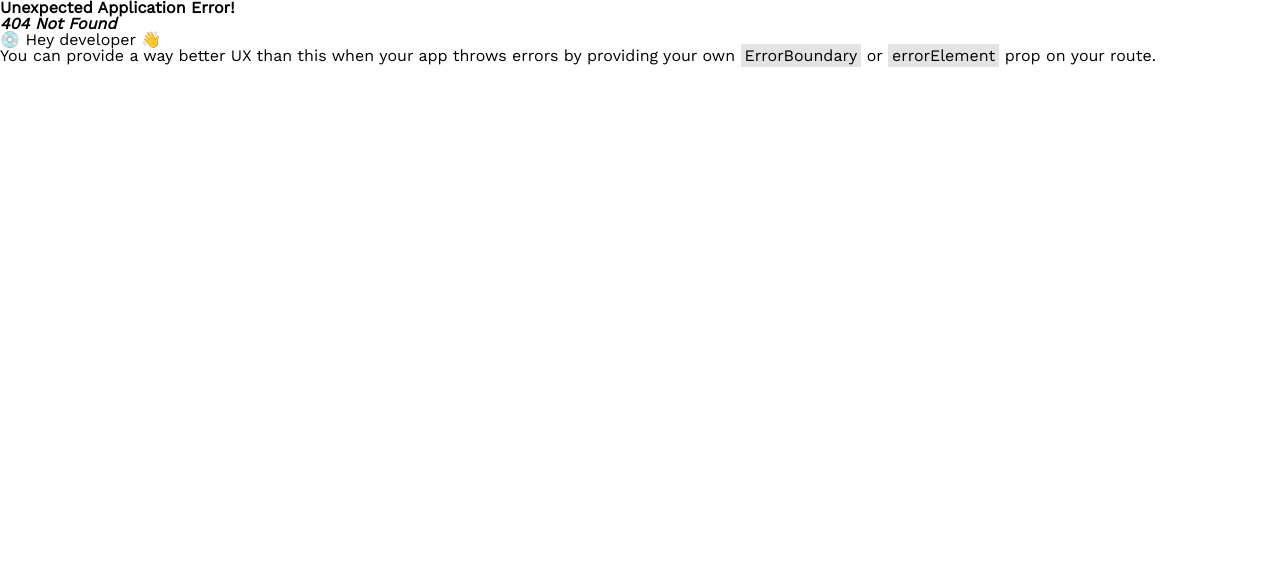
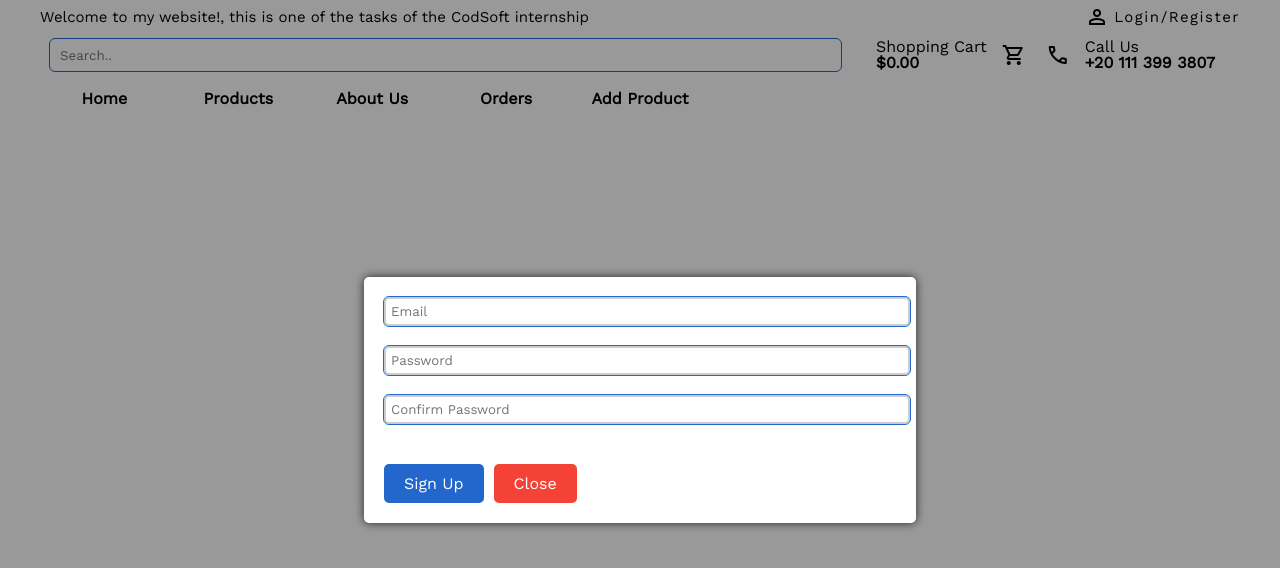
Before and after one commit to TheOnlyMonster/CODESOFT-LVL3-TASK2, a React app in the folder client-side/: page /sign-up in a window 1280 px wide. Before the commit this address had no page. Built offline with nearby package versions, Linux system fonts and the light colour scheme.

Commit message:
Added Sign Up Validation And Front End Design

```diff
--- /dev/null
+++ b/client-side/src/pages/ErrorPage.js
@@ -0,0 +1,13 @@
+import Container from "../components/Container/Container";
+import NavigationBar from "../components/NavigationBar/NavigationBar";
+const ErrorPage = () => {
+  return (
+    <>
+      <NavigationBar />
+      <Container>
+        <h1>Unexpected Error</h1>
+      </Container>
+    </>
+  );
+};
+export default ErrorPage;
--- a/client-side/src/pages/PopUpForm/PopUpForm.js
+++ b/client-side/src/pages/PopUpForm/PopUpForm.js
@@ -14,16 +14,18 @@ export default function PopUpForm(props) {
     if (props.type === "mixed") {
       data = new FormData();
       for (const formProp of props.formData) {
-
         data.append(formProp.name, formProp.value);
       }
+    }else {
+      data = props.formData;
+      console.log(data);
     }
     try {
       const headers = props.type === "json" ? { headers: { "Content-Type": "application/json" } } : {}
       const res = await fetch(props.action, {
         method: props.method,
         body: props.type === "mixed" ? data : JSON.stringify(props.formData),
-        headers
+        ...headers
       });
       if (res.status === 422) {
         const errors = await res.json();
--- a/client-side/src/pages/PopUpForm/PopUpForm.module.css
+++ b/client-side/src/pages/PopUpForm/PopUpForm.module.css
@@ -24,7 +24,9 @@
 .popup-inner h2 {
   margin-top: 0;
 }
-
+.popup-inner a {
+  text-decoration: underline;
+}
 .popup-inner label {
   display: block;
   margin-bottom: 10px;
@@ -36,6 +38,7 @@
   border-radius: 5px;
   border: 2px solid #ccc;
   margin-bottom: 10px;
+  overflow-x: scroll;
 }
 
 .popup-inner button[type="submit"],
--- a/client-side/src/pages/AuthForm/AuthForm.js
+++ b/client-side/src/pages/SignInForm/SignInForm.js
@@ -1,8 +1,8 @@
 import useInputValidation from "../../hooks/useInputValidation";
 import styles from "../PopUpForm/PopUpForm.module.css";
 import PopUpForm from "../PopUpForm/PopUpForm";
-import { useNavigate } from "react-router-dom";
-const AuthForm = () => {
+import { Link, useNavigate } from "react-router-dom";
+const SignInForm = () => {
   const navigate = useNavigate();
   const [
     email,
@@ -23,27 +23,17 @@ const AuthForm = () => {
     handlePasswordFocus,
     passwordValidation,
   ] = useInputValidation([]);
-  function handleSubmit(setServerError) {
+  function handleValidation() {
     if (
       !emailValidation().isValid ||
       !passwordValidation().isValid
     ) {
-      return;
+      return false;
     }
-    const data = {
-      email,
-      password,
-    }
-    fetch("http://localhost:5000/sign-in", {
-      method: "POST",
-      body: JSON.stringify(data),
-      headers: {
-        "Content-Type": "application/json",
-      }
-    })
+    return true;
   }
   return (
-    <PopUpForm onSubmit={handleSubmit} action="http://localhost:5000/sign-in" method="POST">
+    <PopUpForm handleValidation={handleValidation} action="http://localhost:5000/sign-in" method="POST" type="json" formData={{ email, password }} handleOk={() => navigate("/")} >
       <label key={"email"}>
         <input
           className={!emailValidation().isValid ? styles.error : ""}
@@ -76,6 +66,9 @@ const AuthForm = () => {
           <p>{passwordValidation().errorMessage}</p>
         )}
       </label>
+      <label>
+        <Link to="/sign-up">Don't have an account? Sign up</Link>
+      </label>
       <button type="submit">Sign In</button>
       <button type="button" onClick={() => navigate("/")}>
           Close
@@ -84,4 +77,4 @@ const AuthForm = () => {
   );
 };
 
-export default AuthForm;
+export default SignInForm;
--- /dev/null
+++ b/client-side/src/pages/SignUpForm/SignUpForm.js
@@ -0,0 +1,100 @@
+import useInputValidation from "../../hooks/useInputValidation";
+import PopUpForm from "../PopUpForm/PopUpForm";
+import styles from "../PopUpForm/PopUpForm.module.css";
+import { useNavigate } from "react-router-dom";
+const SignUpForm = () => {
+  const navigate = useNavigate();
+  const [
+    email,
+    handleEmail,
+    handleEmailBlur,
+    handleEmailFocus,
+    emailValidation,
+  ] = useInputValidation([
+    {
+      regex: /^[a-zA-Z0-9_.+-]+@[a-zA-Z0-9-]+\.[a-zA-Z0-9-.]+$/,
+      errorMessage: "Please enter a valid email",
+    },
+  ]);
+  const [
+    password,
+    handlePassword,
+    handlePasswordBlur,
+    handlePasswordFocus,
+    passwordValidation,
+  ] = useInputValidation([
+    {
+      regex: /^(?=.*[a-z])(?=.*[A-Z])(?=.*[0-9])(?=.*[!@#\$%\^&\*])(?=.{8,})/,
+      errorMessage:
+        "Password must be at least 8 characters and contain at least one uppercase letter, one lowercase letter, one number and one special character",
+    },
+  ]);
+  const [
+    confirmPassword,
+    handleConfirmPassword,
+    handleConfirmPasswordBlur,
+    handleConfirmPasswordFocus,
+    confirmPasswordValidation,
+  ] = useInputValidation([]);
+  function handleValidation() {
+    if (!emailValidation().isValid || !passwordValidation().isValid) {
+      return false;
+    }
+    return true;
+  }
+  return (
+    <PopUpForm handleValidation={handleValidation} action="http://localhost:5000/sign-up" method="POST" type="json" formData={{ email, password, confirmPassword }} handleOk={() => navigate("/")}>
+      <label key={"email"}>
+        <input
+          className={!emailValidation().isValid ? styles.error : ""}
+          type="email"
+          placeholder="Email"
+          name="email"
+          onChange={handleEmail}
+          value={email}
+          onBlur={handleEmailBlur}
+          onFocus={handleEmailFocus}
+          required
+        />
+        {!emailValidation().isValid && <p>{emailValidation().errorMessage}</p>}
+      </label>
+      <label key={"password"}>
+        <input
+          className={!passwordValidation().isValid ? styles.error : ""}
+          type="password"
+          placeholder="Password"
+          name="password"
+          onChange={handlePassword}
+          value={password}
+          onBlur={handlePasswordBlur}
+          onFocus={handlePasswordFocus}
+          required
+        />
+        {!passwordValidation().isValid && (
+          <p>{passwordValidation().errorMessage}</p>
+        )}
+      </label>
+      <label key={"confirmPassword"}>
+        <input
+          className={!confirmPasswordValidation().isValid ? styles.error : ""}
+          type="password"
+          placeholder="Confirm Password"
+          name="confirmPassword"
+          onChange={handleConfirmPassword}
+          value={confirmPassword}
+          onBlur={handleConfirmPasswordBlur}
+          onFocus={handleConfirmPasswordFocus}
+          required
+        />
+        {!confirmPasswordValidation().isValid && (
+          <p>{confirmPasswordValidation().errorMessage}</p>
+        )}
+      </label>
+      <button type="submit">Sign Up</button>
+      <button type="button" onClick={() => navigate("/")}>
+        Close
+      </button>
+    </PopUpForm>
+  );
+};
+export default SignUpForm;
--- a/client-side/src/router.js
+++ b/client-side/src/router.js
@@ -2,11 +2,14 @@ import { createBrowserRouter } from "react-router-dom";
 import Products, { loader as productLoader } from "./pages/Products/Products";
 import NavigationBar from "./components/NavigationBar/NavigationBar";
 import AddProduct from "./pages/AddProduct/AddProduct";
-import AuthForm from "./pages/AuthForm/AuthForm";
+import SignInForm from "./pages/SignInForm/SignInForm";
+import ErrorPage from "./pages/ErrorPage.js";
+import SignUpForm from "./pages/SignUpForm/SignUpForm";
 const router = createBrowserRouter([
   {
     path: "/",
     element: <NavigationBar />,
+    errorElement: <ErrorPage />,
     children: [
       {
         path: "products",
@@ -19,8 +22,12 @@ const router = createBrowserRouter([
       },
       {
         path: "sign-in",
-        element: <AuthForm />,
+        element: <SignInForm />,
       },
+      {
+        path: "sign-up",
+        element: <SignUpForm />,
+      }
     ],
   },
 ]);
```
Also changed, not shown: server-side/controllers/authController.js (+12 -3 lines), server-side/routes/auth.js (+39 -6 lines), client-side/src/uploads/1693690838755-pfp2.jpg (added).
